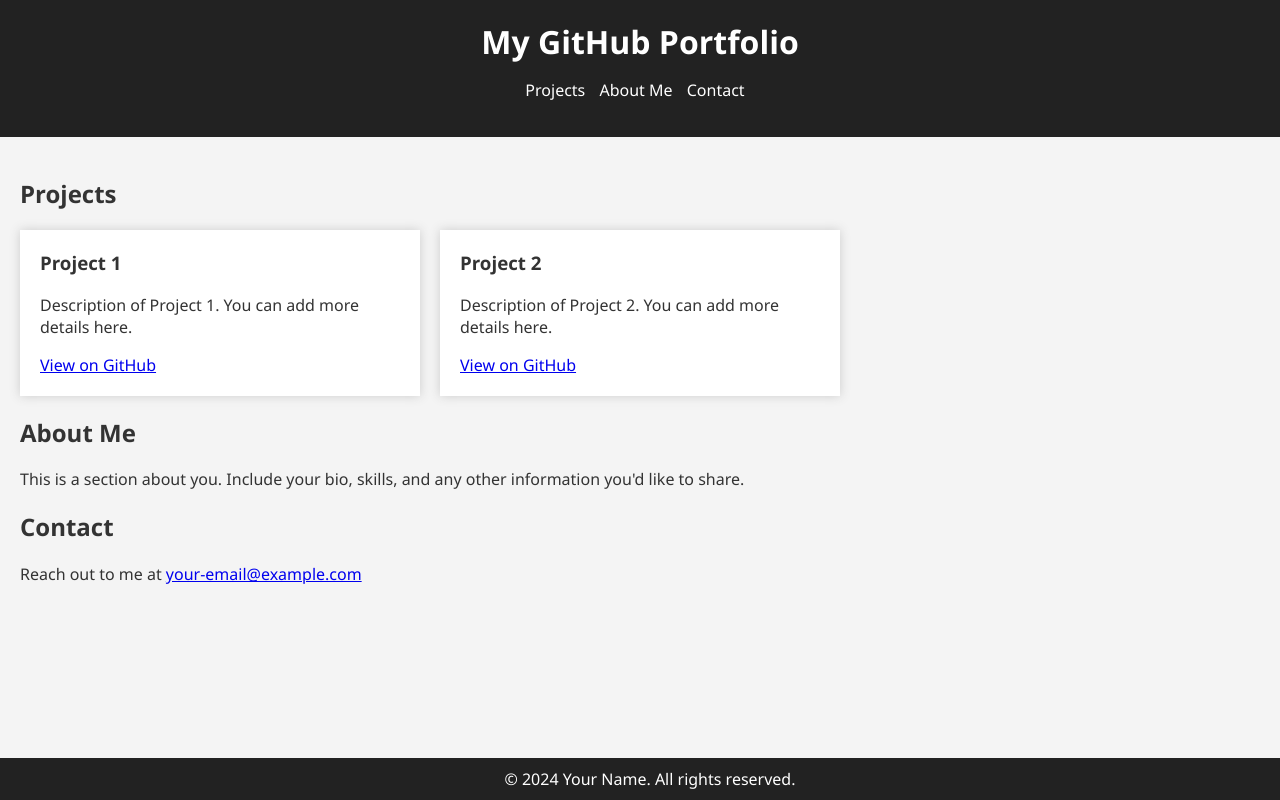
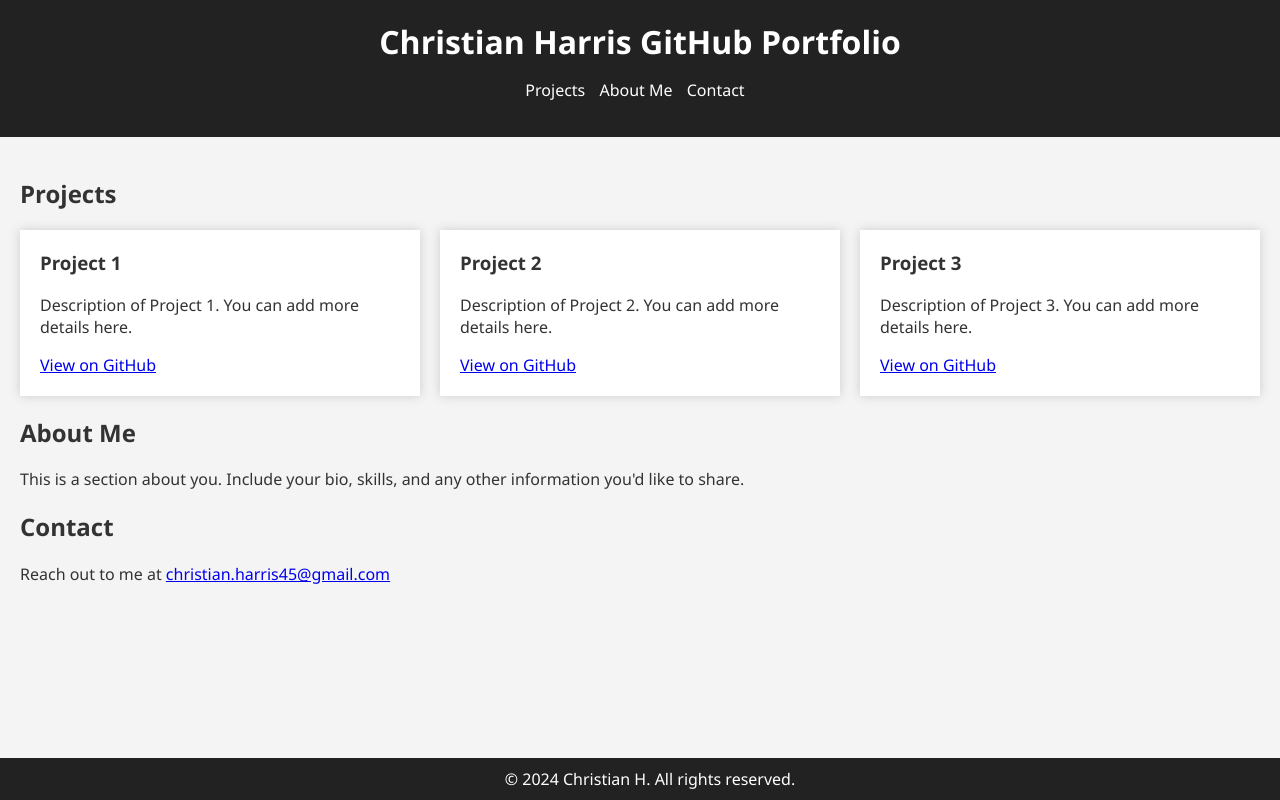
Before and after one commit to charris1745/charris1745.github.io, a plain HTML site: page index.html in a window 1280 px wide. Drawn offline with Linux system fonts and the light colour scheme.

Commit message:
Update index.html

```diff
--- a/index.html
+++ b/index.html
@@ -8,7 +8,7 @@
 </head>
 <body>
     <header>
-        <h1>My GitHub Portfolio</h1>
+        <h1>Christian Harris GitHub Portfolio</h1>
         <nav>
             <ul>
                 <li><a href="#projects">Projects</a></li>
@@ -31,6 +31,11 @@
                     <p>Description of Project 2. You can add more details here.</p>
                     <a href="https://github.com/yourusername/project2" target="_blank">View on GitHub</a>
                 </article>
+                <article>
+                    <h3>Project 3</h3>
+                    <p>Description of Project 3. You can add more details here.</p>
+                    <a href="https://github.com/yourusername/project2" target="_blank">View on GitHub</a>
+                </article>
                 <!-- Add more projects here -->
             </div>
         </section>
@@ -40,11 +45,11 @@
         </section>
         <section id="contact">
             <h2>Contact</h2>
-            <p>Reach out to me at <a href="mailto:your-email@example.com">your-email@example.com</a></p>
+            <p>Reach out to me at <a href="mailto:christian.harris45@gmail.com">christian.harris45@gmail.com</a></p>
         </section>
     </main>
     <footer>
-        <p>&copy; 2024 Your Name. All rights reserved.</p>
+        <p>&copy; 2024 Christian H. All rights reserved.</p>
     </footer>
 </body>
 </html>
```
